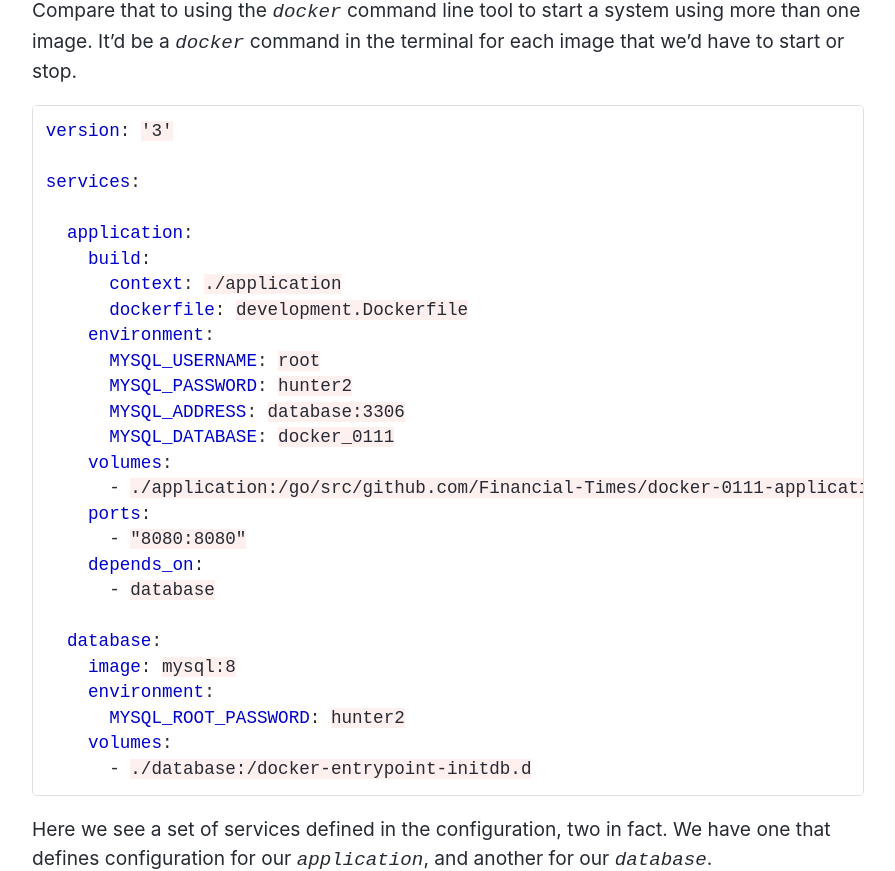
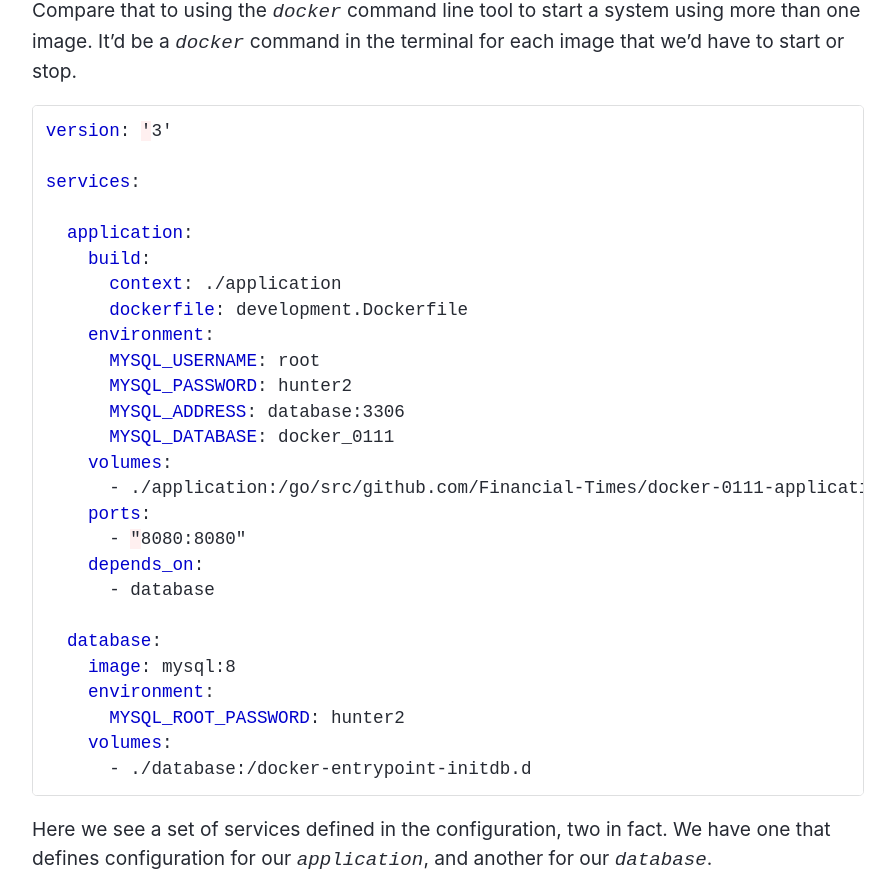
Before and after one commit to sjparkinson/uncomplicated.systems, a Jekyll site: the page built from _posts/2018-06-19-docker-0111-docker-compose.md, in a window 1280 px wide. Shown: the part 2397-3268 px from the top of the page, without its empty margins (192-1087 px from the left). Built offline with Jekyll 4.4.1, drawn with Linux system fonts in a browser that asks for light colours; comment, search, counter and statistics services are not loaded; the repository's description, which GitHub fills in, is left out.

Commit message:
Update highlight.css

```diff
--- a/assets/css/highlight.css
+++ b/assets/css/highlight.css
@@ -51,7 +51,8 @@
 .highlight .sc { color: #0044DD } /* Literal.String.Char */
 .highlight .dl { background-color: #fff0f0 } /* Literal.String.Delimiter */
 .highlight .sd { color: #DD4422 } /* Literal.String.Doc */
-.highlight .s { background-color: #fff0f0 } /* Literal.String */
+.highlight .s1 + .highlight .s { background-color: #fff0f0 } /* Literal.String.Quoted */
+.highlight .s2 + .highlight .s { background-color: #fff0f0 } /* Literal.String.Quoted */
 .highlight .s1 { background-color: #fff0f0 } /* Literal.String.Single */
 .highlight .s2 { background-color: #fff0f0 } /* Literal.String.Double */
 .highlight .se { color: #666666; font-weight: bold; background-color: #fff0f0 } /* Literal.String.Escape */
```
